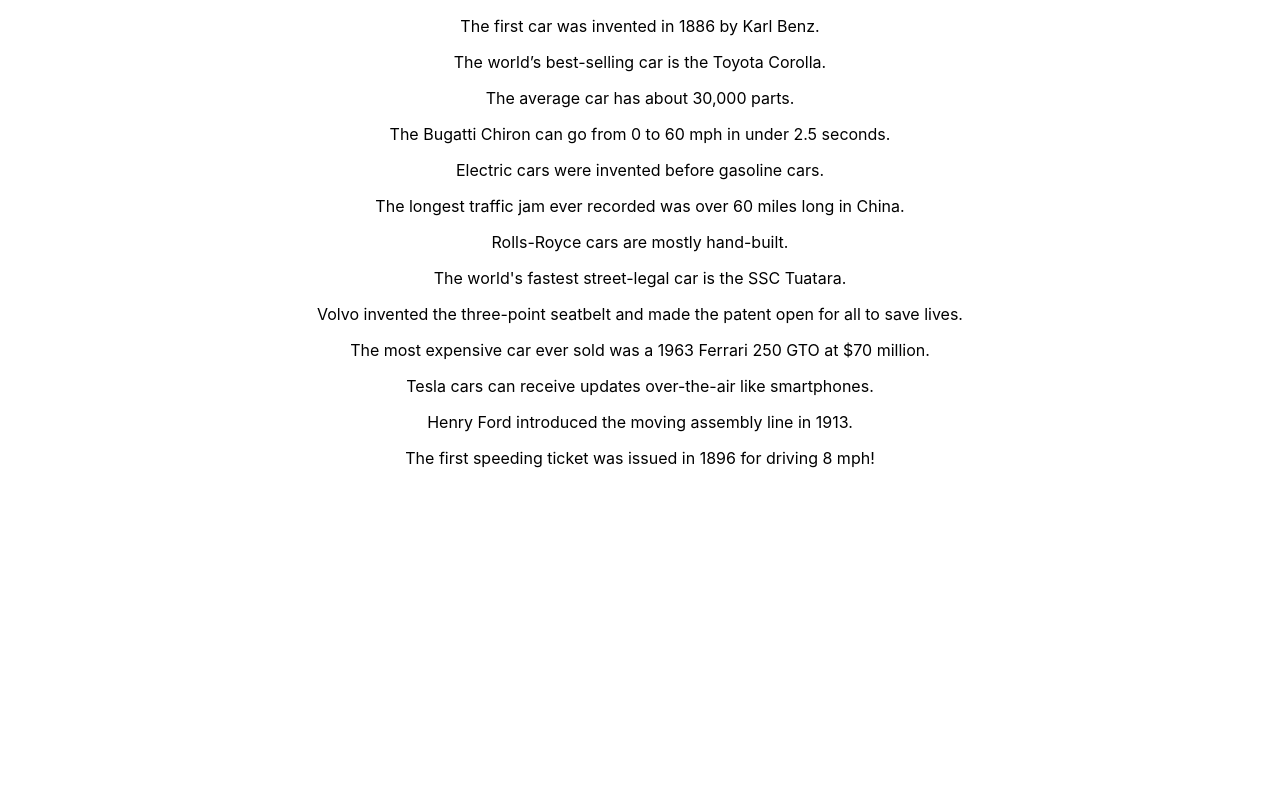
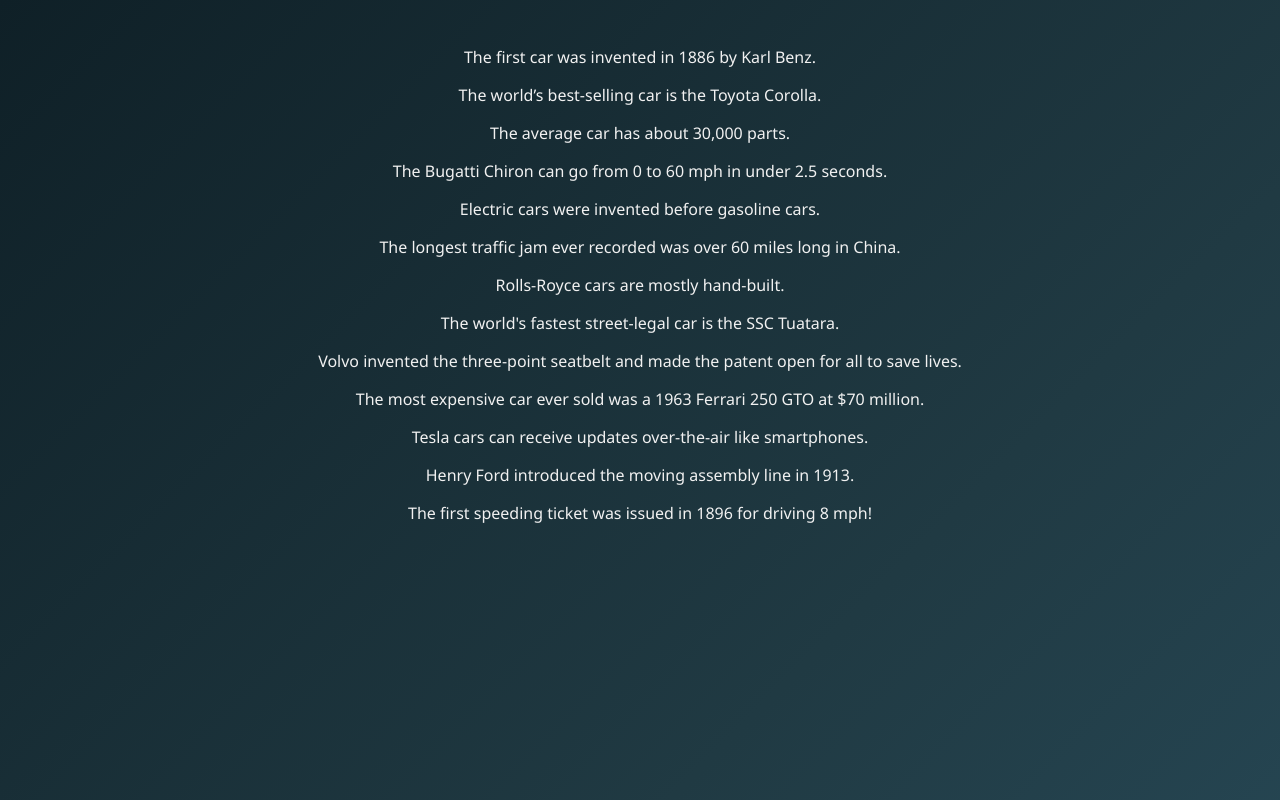
Before and after one commit to M-Saleh-N/scroll-to-top, a React (Create React App) app: page / in a window 1280 px wide. Shown: the top 800 px of the page. Built offline with nearby package versions, Linux system fonts and the light colour scheme.

Commit message:
styled the car cont

```diff
--- a/src/components/Scroll.css
+++ b/src/components/Scroll.css
@@ -0,0 +1,8 @@
+.car-container {
+    padding: 30px;
+    background: linear-gradient(135deg, #0f2027, #203a43, #2c5364);
+    min-height: 200vh;
+    font-family: 'Segoe UI', Tahoma, Geneva, Verdana, sans-serif;
+    color: #f1f1f1;
+    position: relative;
+  }
```
